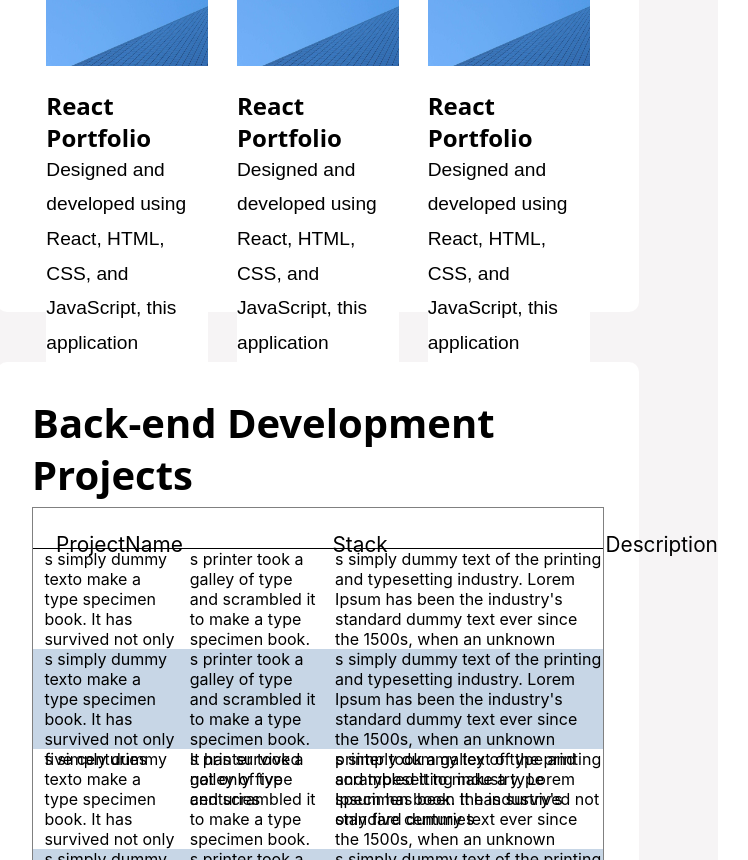
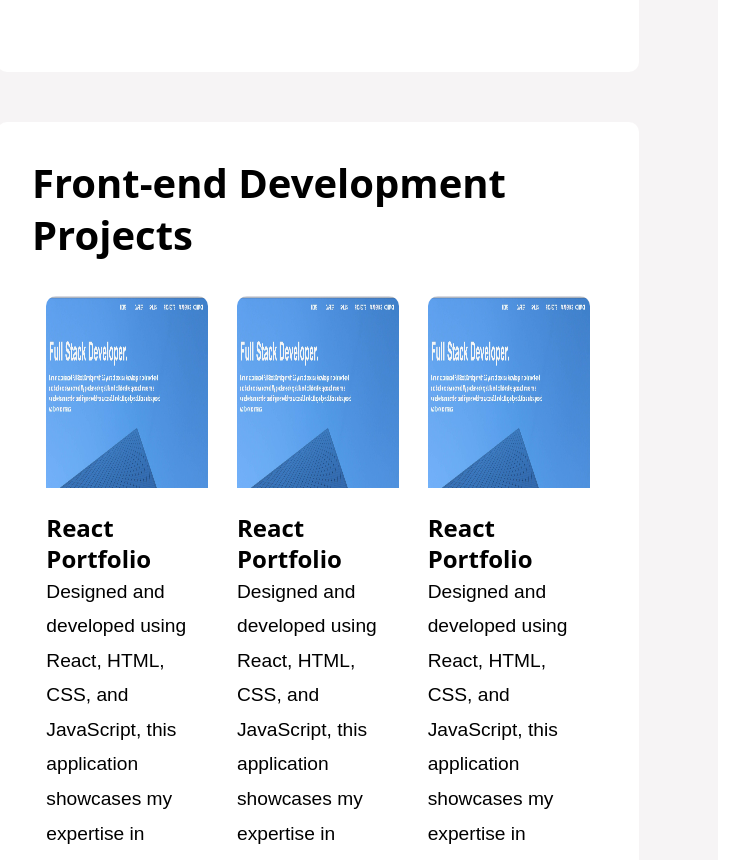
Before and after one commit to pratiklavhaleplp/html-css, a React (Create React App) app in the folder portfolio/: page / in a window 1280 px wide. Shown: the part 1940-2800 px from the top of the page, without its empty margins (82-830 px from the left). Built offline with nearby package versions, Linux system fonts and the light colour scheme; no server answers.

Commit message:
backend-component completed

```diff
--- a/portfolio/public/index.html
+++ b/portfolio/public/index.html
@@ -1,14 +1,12 @@
 <!DOCTYPE html>
 <html lang="en">
+
 <head>
   <meta charset="utf-8" />
   <link rel="icon" href="%PUBLIC_URL%/favicon.ico" />
   <meta name="viewport" content="width=device-width, initial-scale=1" />
   <meta name="theme-color" content="#000000" />
-    <meta
-      name="description"
-      content="Web site created using create-react-app"
-    />
+  <meta name="description" content="Web site created using create-react-app" />
   <link rel="apple-touch-icon" href="%PUBLIC_URL%/logo192.png" />
   <!--
       manifest.json provides metadata used when your web app is installed on a
@@ -26,7 +24,8 @@
     -->
   <title>React App</title>
 </head>
-  <body>
+
+<body style='max-height: fit-content;'>
   <noscript>You need to enable JavaScript to run this app.</noscript>
   <div id="root"></div>
   <!--
@@ -40,4 +39,5 @@
       To create a production bundle, use `npm run build` or `yarn build`.
     -->
 </body>
+
 </html>
--- a/portfolio/src/components/BackEndEndProject/styles.css
+++ b/portfolio/src/components/BackEndEndProject/styles.css
@@ -4,9 +4,9 @@
   grid-template-rows: auto;
   grid-auto-flow: row;
   overflow-y: auto;
-  max-height: 84%;
+  height: 27em;
   position: relative;
-  border-top: 1px solid;
+  border-top: 2px solid #b2bbc3;
 }
 .one-project-item {
   width: 100%;
@@ -23,45 +23,49 @@
   height: 4.5rem;
 }
 .project-name {
-  width: 20%;
+  width: 20.6%;
   font-size: 1.3em;
   display: flex;
   justify-content: flex-start;
   margin-left: 2%;
   align-items: center;
+  border-right: 2px solid #b2bbc3;
 }
 .stack {
-  width: 20%;
+  width: 20.65%;
   font-size: 1.3em;
   display: flex;
   justify-content: flex-start;
-  margin-left: 4%;
+  margin-left: 2%;
   align-items: center;
+  border-right: 2px solid #b2bbc3;
 }
 .description {
   width: 30%;
   font-size: 1.3em;
   display: flex;
   justify-content: flex-start;
-  margin-left: 3.7%;
+  margin-left: 1.7%;
   align-items: center;
 }
 .one-project-item:nth-child(2n) {
-  background-color: #c7d6e6;
+  background-color: #dee6ee;
 }
 
 .parent-backend-content {
-  border: 1px solid grey;
+  border: 2px solid #b2bbc3;
   margin-top: 1%;
-  height: 38.2%;
+  height: 31.6em;
 }
 .project-name-row-item {
   width: 25%;
   margin-left: 2%;
+  border-right: 2px solid #b2bbc3;
 }
 .project-stack-row-item {
   width: 25%;
   margin-left: 2%;
+  border-right: 2px solid #b2bbc3;
 }
 .project-description-item {
   width: 50%;
--- a/portfolio/src/components/CardContainer/styles.css
+++ b/portfolio/src/components/CardContainer/styles.css
@@ -1,7 +1,7 @@
 .card-continer-large {
   background-color: #ffffff;
   width: 65%;
-  max-height: 550px;
+  height: 100%;
   border-radius: 10px;
   /* for align in x axis whole container */
   align-self: center;
@@ -10,7 +10,6 @@
   padding: 35px;
   column-gap: 10px;
 }
-
 
 .parent-div {
   width: 110%;
@@ -24,7 +23,7 @@
 .card-continer-medium {
   background-color: #ffffff;
   width: 85%;
-  max-height: 100%;
+  height: fit-content;
   margin: 20px;
   border-radius: 10px;
   padding: 0;
@@ -83,8 +82,8 @@ span {
 }
 
 .image-width-height {
-  width: 300px;
-  height: 200px;
+  width: 100%;
+  height: 12em;
   margin-bottom: 20px;
 }
 
--- a/portfolio/src/components/FrontEndProject/styles.css
+++ b/portfolio/src/components/FrontEndProject/styles.css
@@ -1,7 +1,8 @@
-p{
-    font-family: sans-serif;
-    font-size: 1.2em;
-    line-height: 1.8;
-    justify-content:start;
-    margin: 0;
+p {
+  font-family: sans-serif;
+  font-size: 1.2em;
+  line-height: 1.8;
+  justify-content: start;
+  margin: 0;
+  height: max-content;
 }
--- a/portfolio/src/components/Header/Header.js
+++ b/portfolio/src/components/Header/Header.js
@@ -8,6 +8,7 @@ import { getStorage, ref, getDownloadURL } from "firebase/storage";
 
 const Header = () => {
     const [downloadUrl, setDownloadUrl] = useState('');
+    const [imageUrlT, setImageUrlT] = useState('');
     const firebaseConfig = {
         apiKey: "AIzaSyCcPVMt9tgcO2HOa7MzpxT2Xex5yPWaUpE",
         authDomain: "pdfdownload-44db1.firebaseapp.com",
--- a/portfolio/src/components/Header/styles.css
+++ b/portfolio/src/components/Header/styles.css
@@ -47,15 +47,18 @@
   display: flex;
   padding: 12px;
   background-color: #3474bf;
+
+  /* background-color: #1d4879; */
   /* background-color: rgb(90, 90, 125); */
   border-radius: 10px;
-  box-shadow: 0 3px 10px rgb(0 0 0 / 0.2);
+  box-shadow: 0 5px 10px rgb(0 0 0 / 0.2);
   padding: 10px;
   width: 13%;
   box-sizing: 10px 10px;
 }
 .resume-button:hover {
   cursor: pointer;
+  background-color: #204b76;
 }
 .resume-text-style {
   font-size: 1.1em;
--- a/portfolio/src/components/NavBar/styles.css
+++ b/portfolio/src/components/NavBar/styles.css
@@ -42,6 +42,7 @@ span {
 
 .flex-item:hover {
   cursor: pointer;
+  color: #09243f;
 }
 
 .project-parent {
```
Also changed, not shown: portfolio/src/components/NavBar/NavBar.js (+0 -16 lines). Lines whose indentation alone changed are shown as unchanged.
